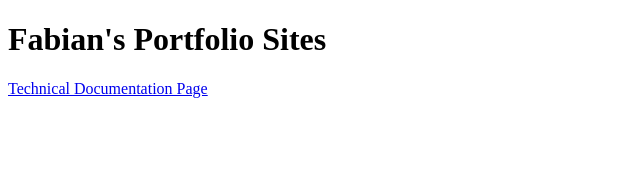
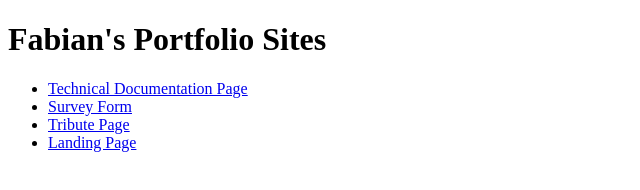
Before and after one commit to Baboobbruh/Baboobbruh.github.io, a plain HTML site: page index.html in a window 1280 px wide. Shown: the whole page, without its empty margins (0-640 px from the left). Drawn offline with Linux system fonts and the light colour scheme.

Commit message:
Added other 3 websites

```diff
--- a/index.html
+++ b/index.html
@@ -7,6 +7,12 @@
 </head>
 <body>
     <h1>Fabian's Portfolio Sites</h1>
-    <a href="https://tech-doc-fm-w368.netlify.app/">Technical Documentation Page</a>
+
+    <ul>
+        <li><a href="https://tech-doc-fm-w368.netlify.app/">Technical Documentation Page</a></li>
+        <li><a href="https://survey-form-certification-project-fm.netlify.app">Survey Form</a></li>
+        <li><a href="https://tribute-page-fm-368.netlify.app">Tribute Page</a></li>
+        <li><a href="https://landing-page-fm-368.netlify.app">Landing Page</a></li>
+    </ul>
 </body>
 </html>
```
